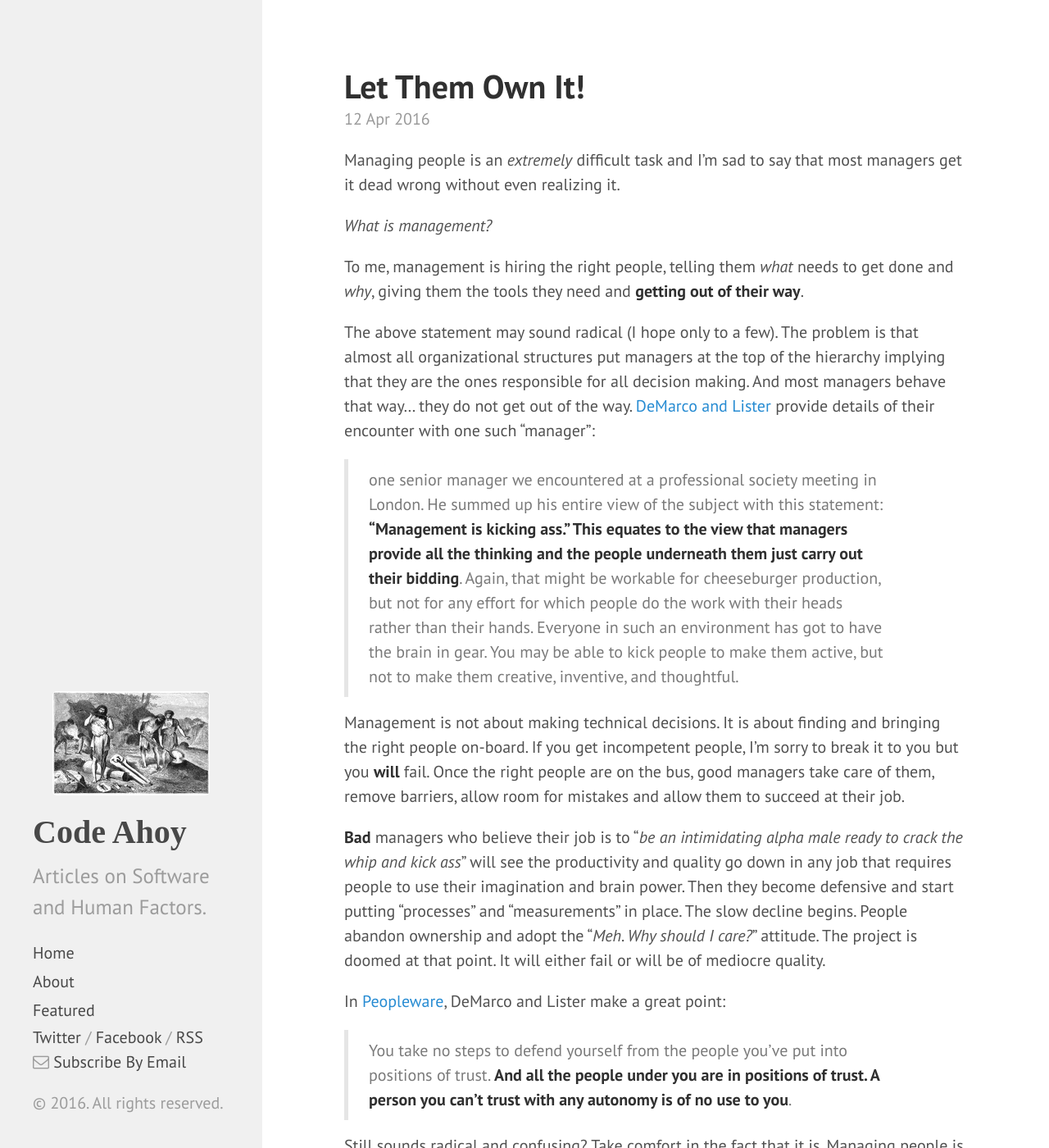
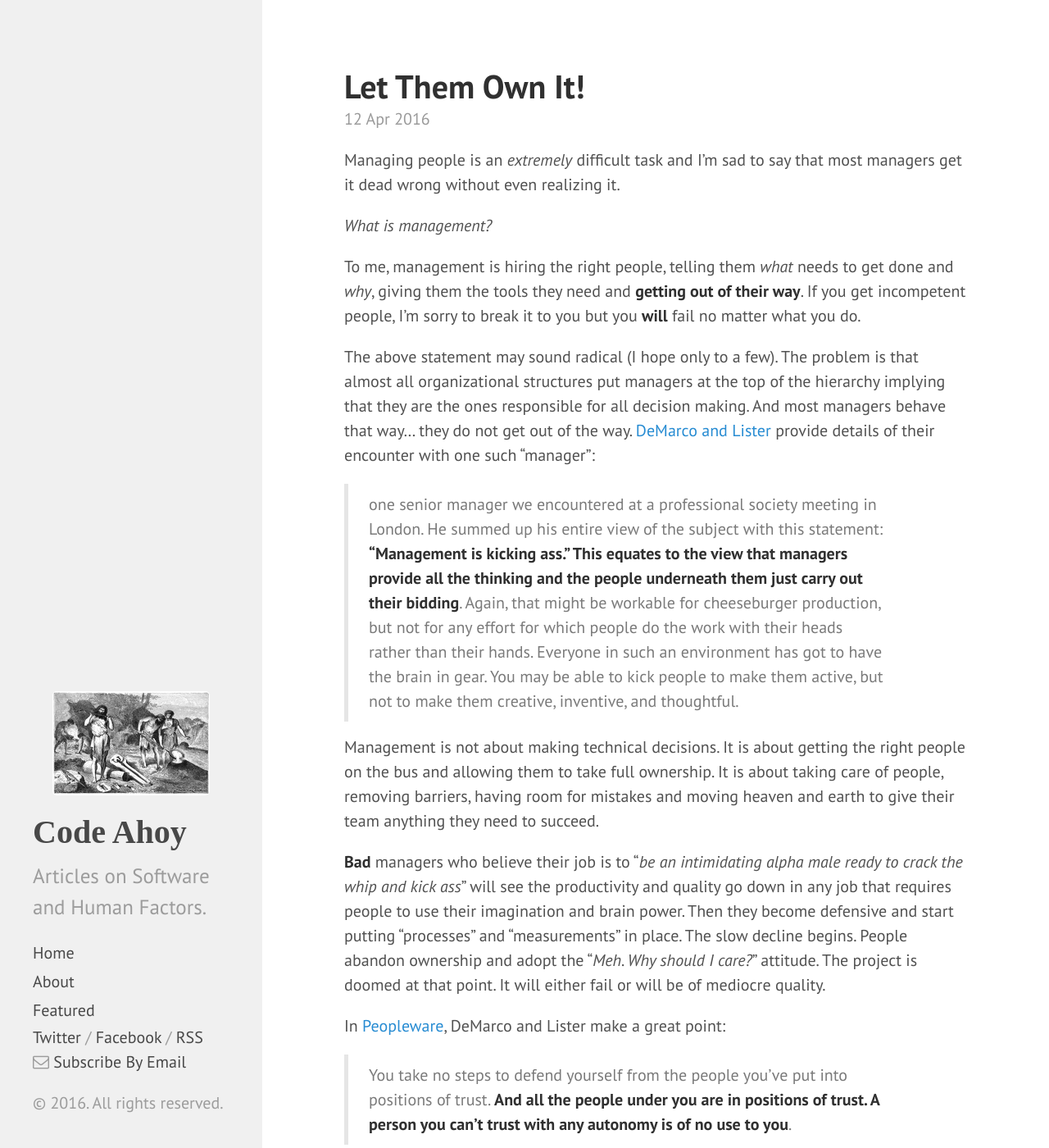
Before and after one commit to talk2viren/umermansoor.github.io, a Jekyll site: the page built from _posts/2016-04-12-let-them-own-it.md, in a window 1280 px wide and 1400 px high. Shown: the whole window at 82% size. Built offline with Jekyll 4.4.1, drawn with Linux system fonts in a browser that asks for light colours; nearby versions of some CDN libraries; Markdown is read by kramdown in place of the engine named in the settings; comment, search, counter and statistics services are not loaded.

Commit message:
Change paragraph post #2

```diff
--- a/_posts/2016-04-12-let-them-own-it.md
+++ b/_posts/2016-04-12-let-them-own-it.md
@@ -9,7 +9,7 @@ Managing people is an *extremely* difficult task and I'm sad to say that most ma
 
 *What is management?*
 
-To me, management is hiring the right people, telling them *what* needs to get done and *why*, giving them the tools they need and **getting out of their way**.
+To me, management is hiring the right people, telling them *what* needs to get done and *why*, giving them the tools they need and **getting out of their way**. If you get incompetent people, I'm sorry to break it to you but you **will** fail no matter what you do.
 
 The above statement may sound radical (I hope only to a few). The problem is that almost all organizational structures put managers at the top of the hierarchy implying that they are the ones responsible for all decision making. And most managers behave that way... they do not get out of the way. [DeMarco and Lister](http://www.amazon.com/Peopleware-Productive-Projects-Second-Edition/dp/0932633439) provide details of their encounter with one such "manager":
 
@@ -17,8 +17,7 @@ The above statement may sound radical (I hope only to a few). The problem is tha
 
 <!--more-->
 
-Management is not about making technical decisions. It is about finding and bringing the right people on-board. If you get incompetent people, I'm sorry to break it to you but you **will** fail.
-Once the right people are on the bus, good managers take care of them, remove barriers, allow room for mistakes and allow them to succeed at their job.
+Management is not about making technical decisions. It is about getting the right people on the bus and allowing them to take full ownership. It is about taking care of people, removing barriers, having room for mistakes and moving heaven and earth to give their team anything they need to succeed.
 
 **Bad** managers who believe their job is to "*be an intimidating alpha male ready to crack the whip and kick ass*" will see the productivity and quality go down in any job that requires people to use their imagination and brain power. Then they become defensive and start putting "processes" and "measurements" in place. The slow decline begins. People abandon ownership and adopt the "*Meh. Why should I care?*" attitude. The project is doomed at that point. It will either fail or will be of mediocre quality.
 
```
